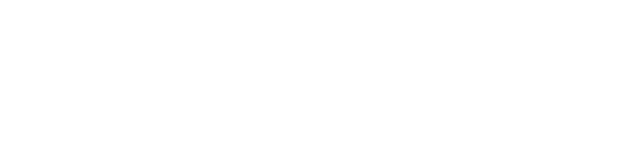
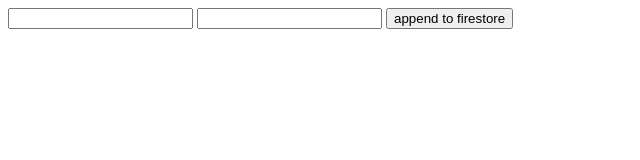
Before and after one commit to KU-CSE-WEB-PROGRAMMING-3212-TEAM-04/break-out-web, a plain HTML site: page index.html in a window 1280 px wide. Shown: the whole page, without its empty margins (0-640 px from the left). Drawn offline with Linux system fonts and the light colour scheme.

Commit message:
Feat: Append Ranking Data into Firestore

```diff
--- a/index.html
+++ b/index.html
@@ -11,6 +11,14 @@
 
 <body>
 
+    <input type="text" id="name">
+    <input type="number" id="score">
+    <input type="button" value="append to firestore" onclick="appendRanking()">
+
+    <ul id="rankingList">
+
+    </ul>
+
     <script src="https://www.gstatic.com/firebasejs/8.10.1/firebase-app.js"></script>
     <script src="https://www.gstatic.com/firebasejs/8.10.1/firebase-firestore.js"></script>
     <script src="main.js"></script>
--- a/main.js
+++ b/main.js
@@ -12,3 +12,18 @@ firebase.initializeApp(firebaseConfig);
 
 // Initialize Firestore and get a reference to the service
 const db = firebase.firestore();
+
+var rankingRef = db.collection("ranking");
+
+const appendRanking = () => {
+  const name = document.getElementById("name");
+  const score = document.getElementById("score");
+
+  rankingRef.doc(name.value).set({
+    // name: name.value,
+    score: score.value,
+  });
+
+  name.value = "";
+  score.value = "";
+};
```
